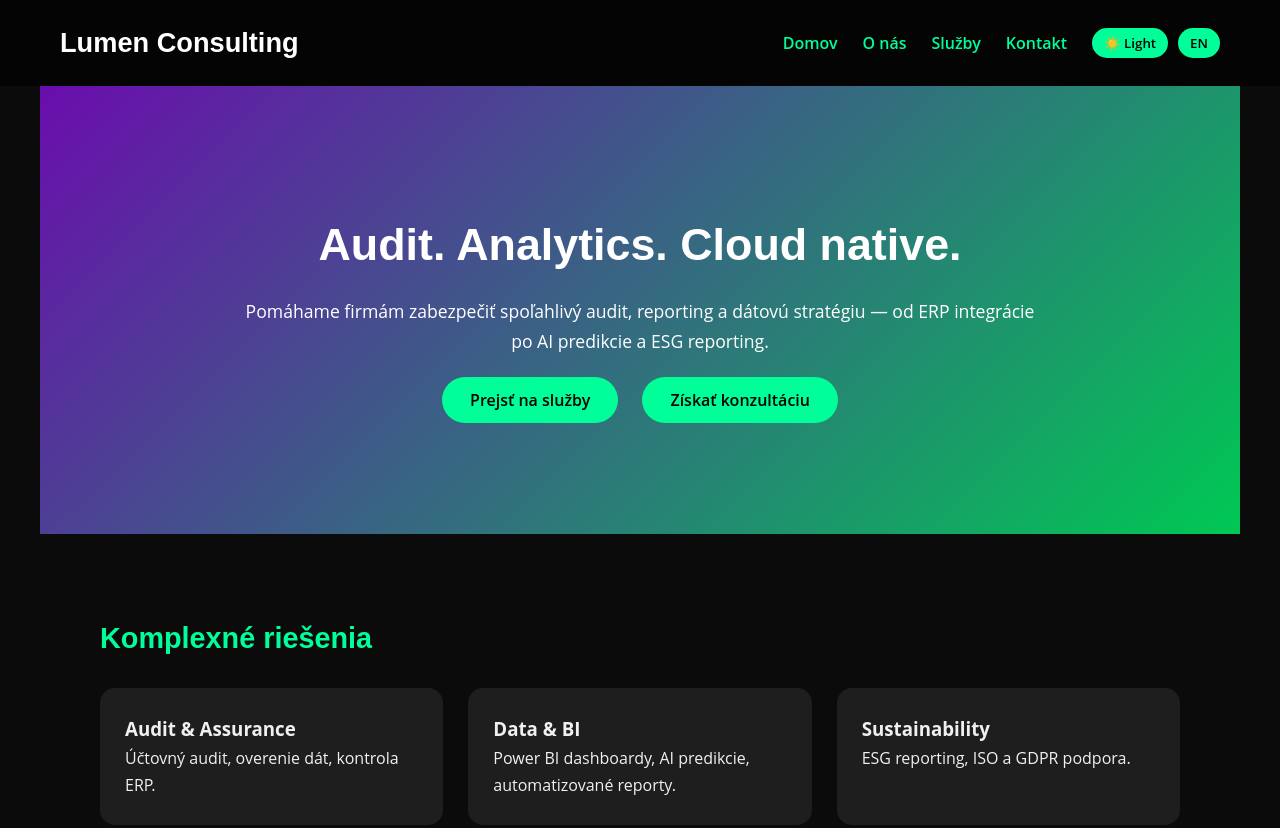
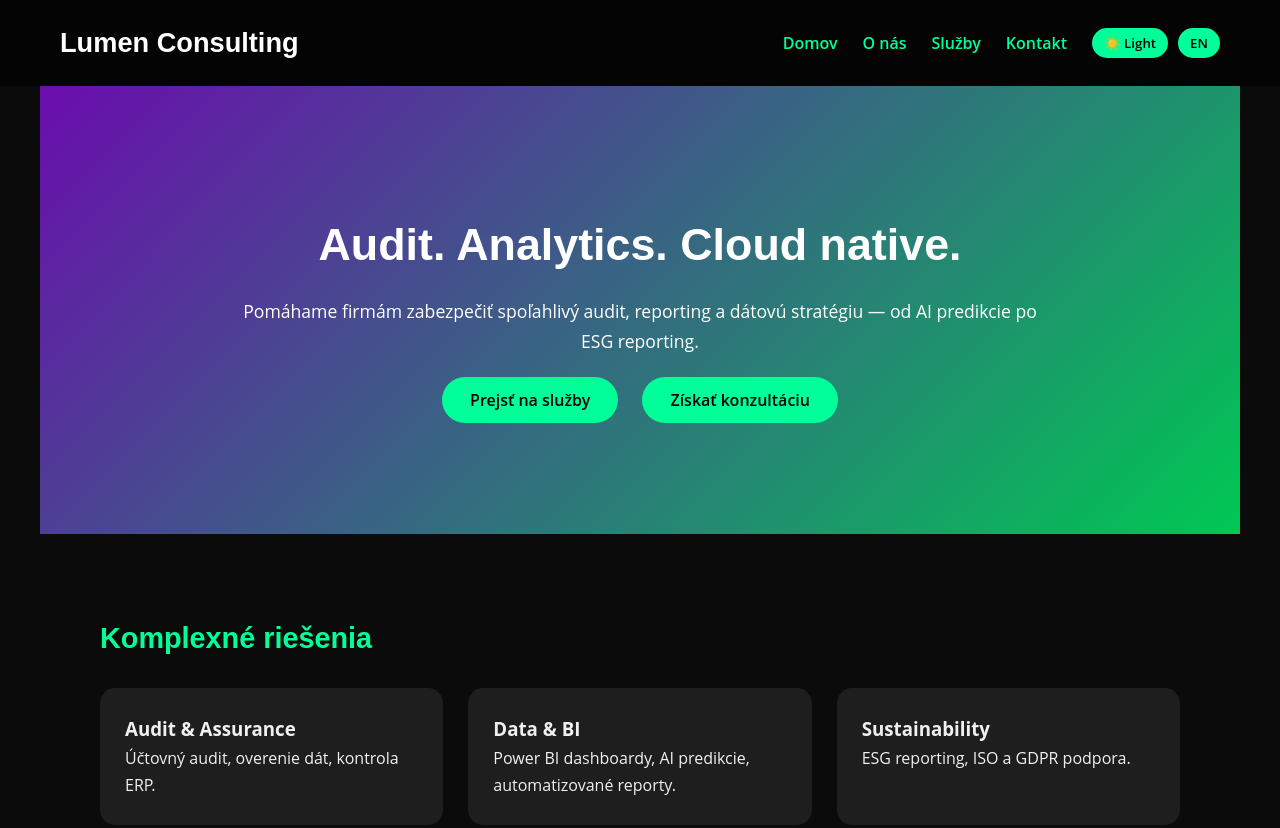
Before and after one commit to lumenconsultingsro/lumenconsulting.github.io, a plain HTML site: page index.html in a window 1280 px wide. Shown: the top 828 px of the page. Drawn offline with Linux system fonts and the light colour scheme.

Commit message:
Update paragraph content in hero section

```diff
--- a/index.html
+++ b/index.html
@@ -23,7 +23,7 @@
 
 <section class="hero">
   <h1>Audit. Analytics. Cloud native.</h1>
-  <p>Pomáhame firmám zabezpečiť spoľahlivý audit, reporting a dátovú stratégiu — od ERP integrácie po AI predikcie a ESG reporting.</p>
+  <p>Pomáhame firmám zabezpečiť spoľahlivý audit, reporting a dátovú stratégiu — od AI predikcie po ESG reporting.</p>
   <a href="services.html" class="btn">Prejsť na služby</a>
   <a href="contact.html" class="btn">Získať konzultáciu</a>
 </section>
```
